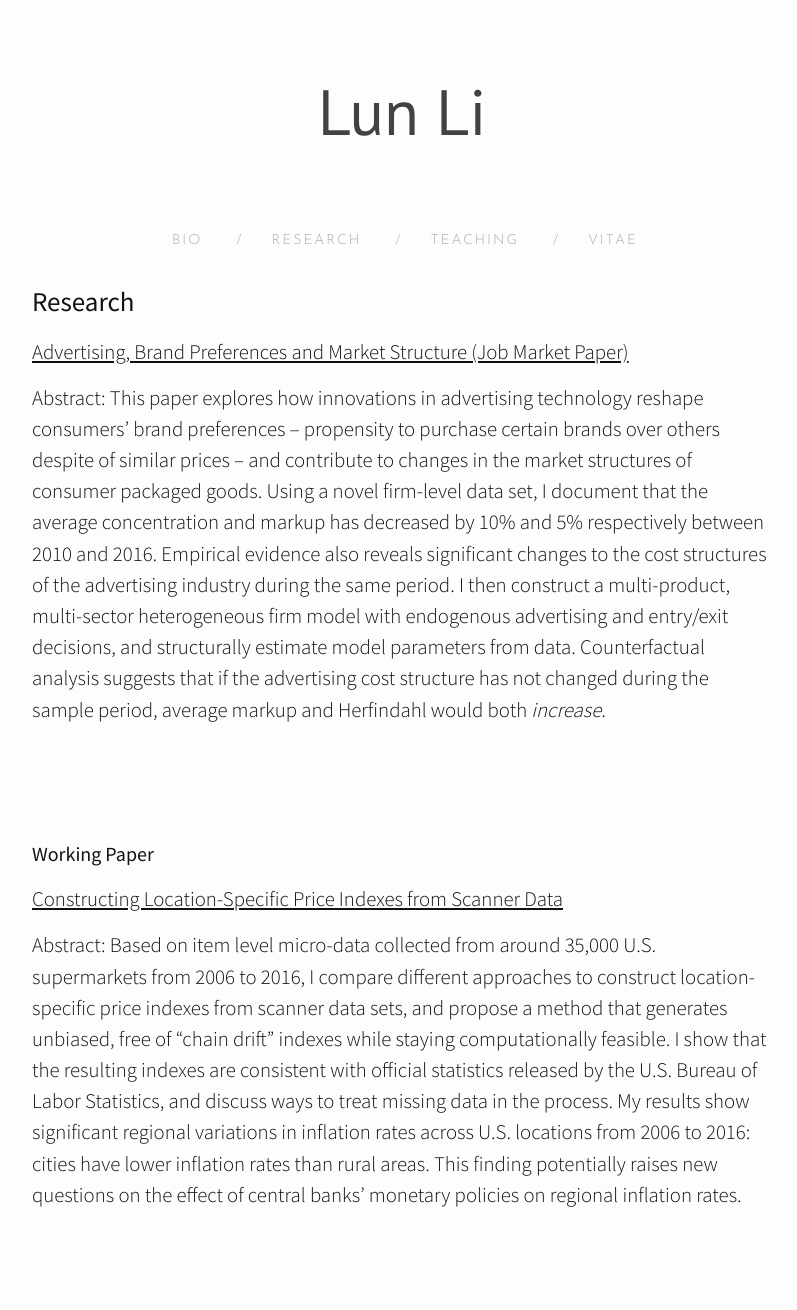
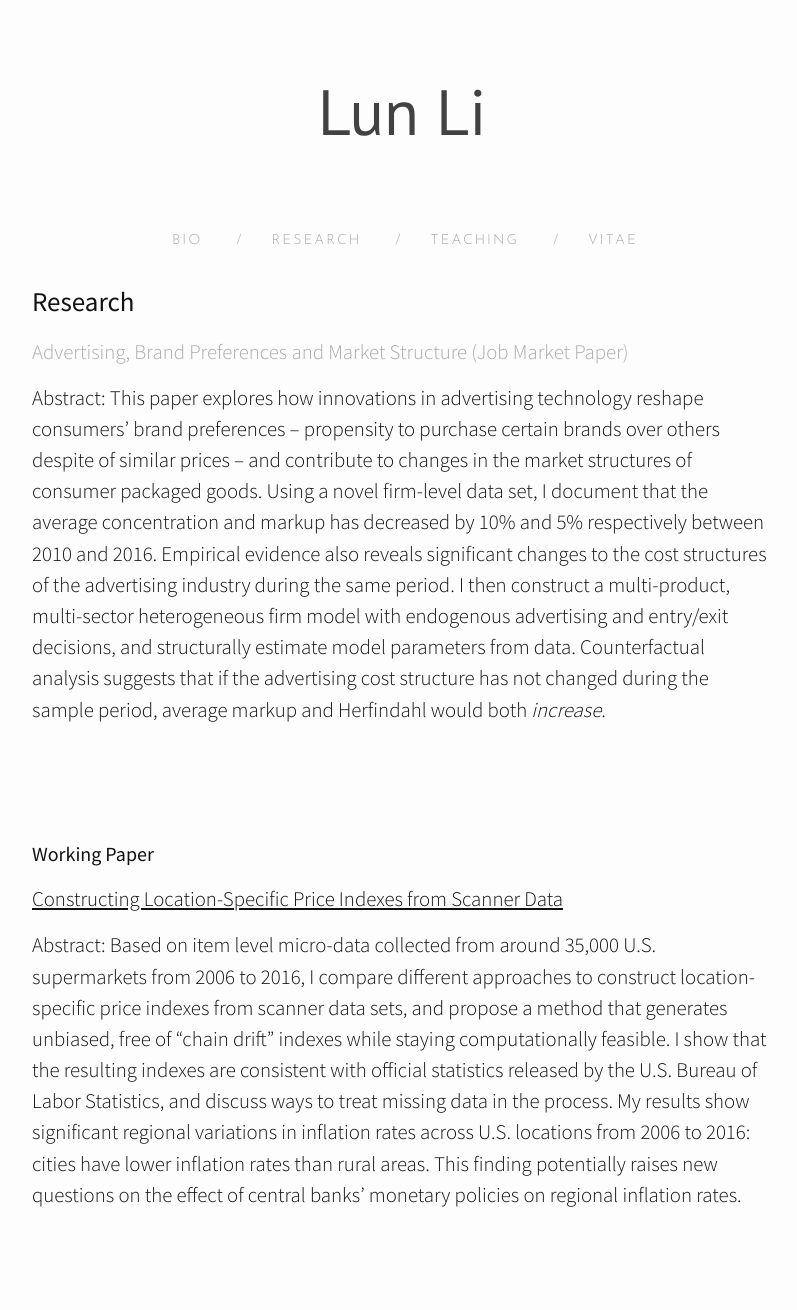
Before and after one commit to lunli-econ/lunli-econ.github.io, a Jekyll site: the page built from 1research.md, in a window 1280 px wide. Shown: the whole page, without its empty margins (238-1035 px from the left). Built offline with Jekyll 4.4.1, drawn with Linux system fonts in a browser that asks for light colours; nearby versions of some CDN libraries.

```diff
--- a/1research.md
+++ b/1research.md
@@ -5,7 +5,7 @@ permalink: /Research/
 ---
 # Research
 
-<u>Advertising, Brand Preferences and Market Structure (Job Market Paper)</u>
+[Advertising, Brand Preferences and Market Structure (Job Market Paper)](/assets/docs/JMP_Li.pdf)
 
 Abstract: This paper explores how innovations in advertising technology reshape consumers' brand preferences -- propensity to purchase certain brands over others despite of similar prices -- and contribute to changes in the market structures of consumer packaged goods. Using a novel firm-level data set, I document that the average concentration and markup has decreased by 10% and 5% respectively between 2010 and 2016. Empirical evidence also reveals significant changes to the cost structures of the advertising industry during the same period. I then construct a multi-product, multi-sector heterogeneous firm model with endogenous advertising and entry/exit decisions, and structurally estimate model parameters from data. Counterfactual analysis suggests that if the advertising cost structure has not changed during the sample period, average markup and Herfindahl would both *increase*.
 
```
Also changed, not shown: 3 other files.
